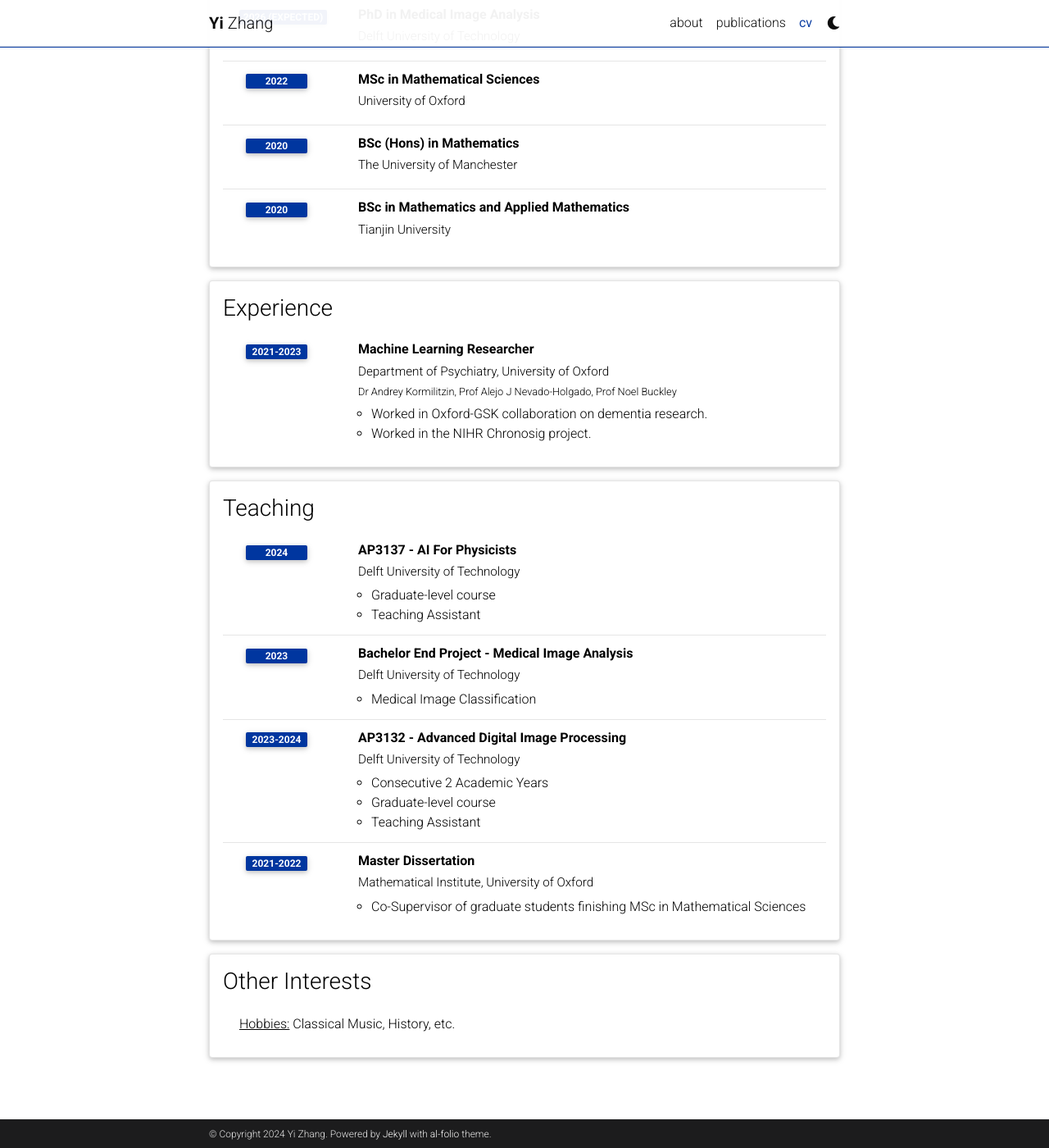
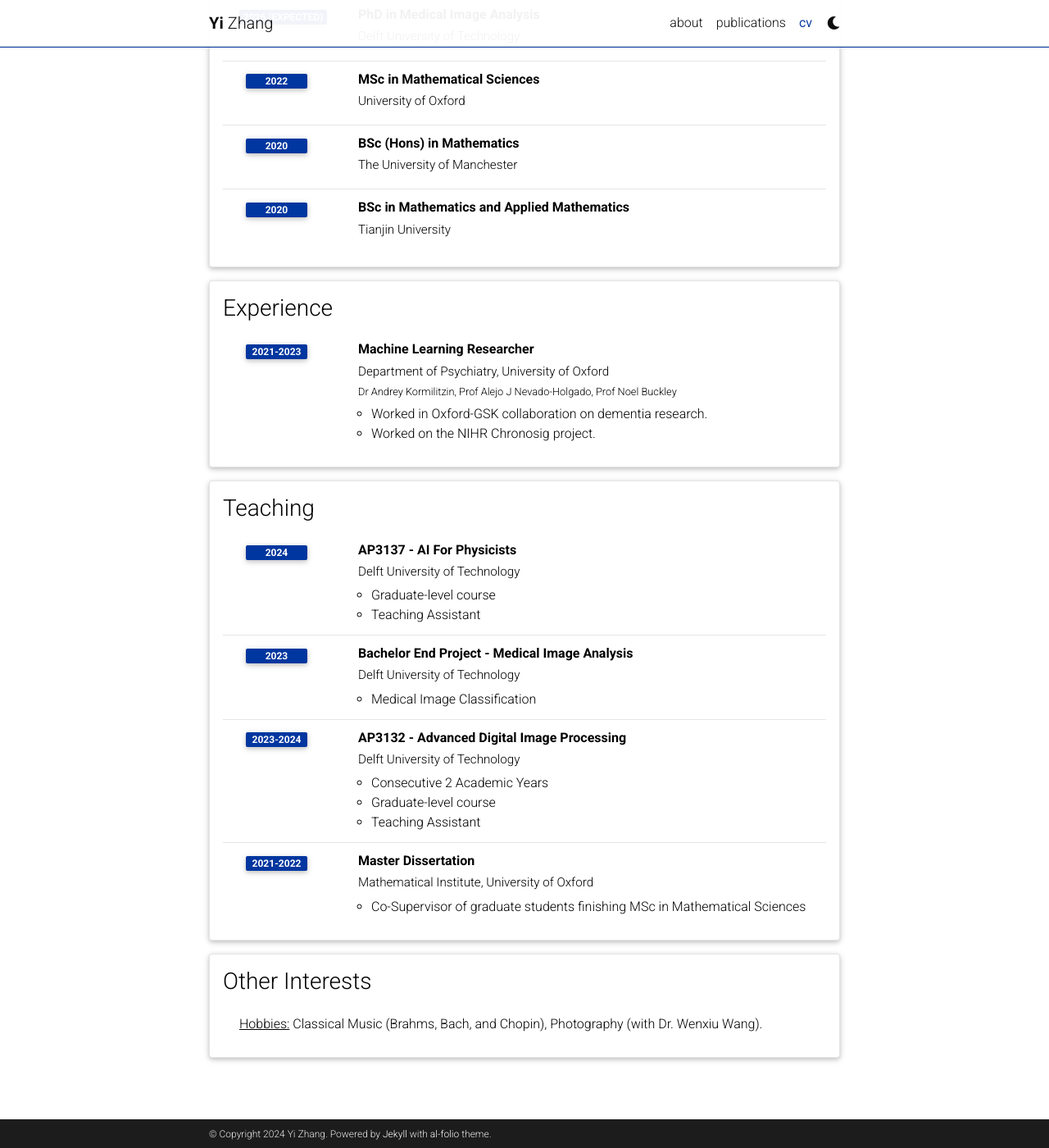
Before and after one commit to YiZhang025/YiZhang025.github.io, a Jekyll site: the page built from _pages/cv.md, in a window 1280 px wide and 1400 px high, scrolled down 427 px. Shown: the whole window at 82% size. Built offline with Jekyll 4.4.1, drawn with Linux system fonts in a browser that asks for light colours; comment, search, counter and statistics services are not loaded; a style sheet for code colours, icons or effects is not loaded; some of the changed text lies outside the part shown.

Commit message:
Update cv.yml

```diff
--- a/_data/cv.yml
+++ b/_data/cv.yml
@@ -4,7 +4,7 @@
     - name: Full Name
       value: Yi Zhang
     - name: Languages
-      value: Chinese, English
+      value: Chinese, English, Japanese
 
 - title: Education
   type: time_table
@@ -35,7 +35,7 @@
       advisor: Dr Andrey Kormilitzin, Prof Alejo J Nevado-Holgado, Prof Noel Buckley
       description:
         - Worked in Oxford-GSK collaboration on dementia research.
-        - Worked in the NIHR Chronosig project.
+        - Worked on the NIHR Chronosig project.
 
 - title: Teaching
   type: time_table
@@ -68,4 +68,4 @@
 - title: Other Interests
   type: list
   contents:
-    - <u>Hobbies:</u> Classical Music, History, etc.
+    - <u>Hobbies:</u> Classical Music (Brahms, Bach, and Chopin), Photography (with Dr. Wenxiu Wang).
```
